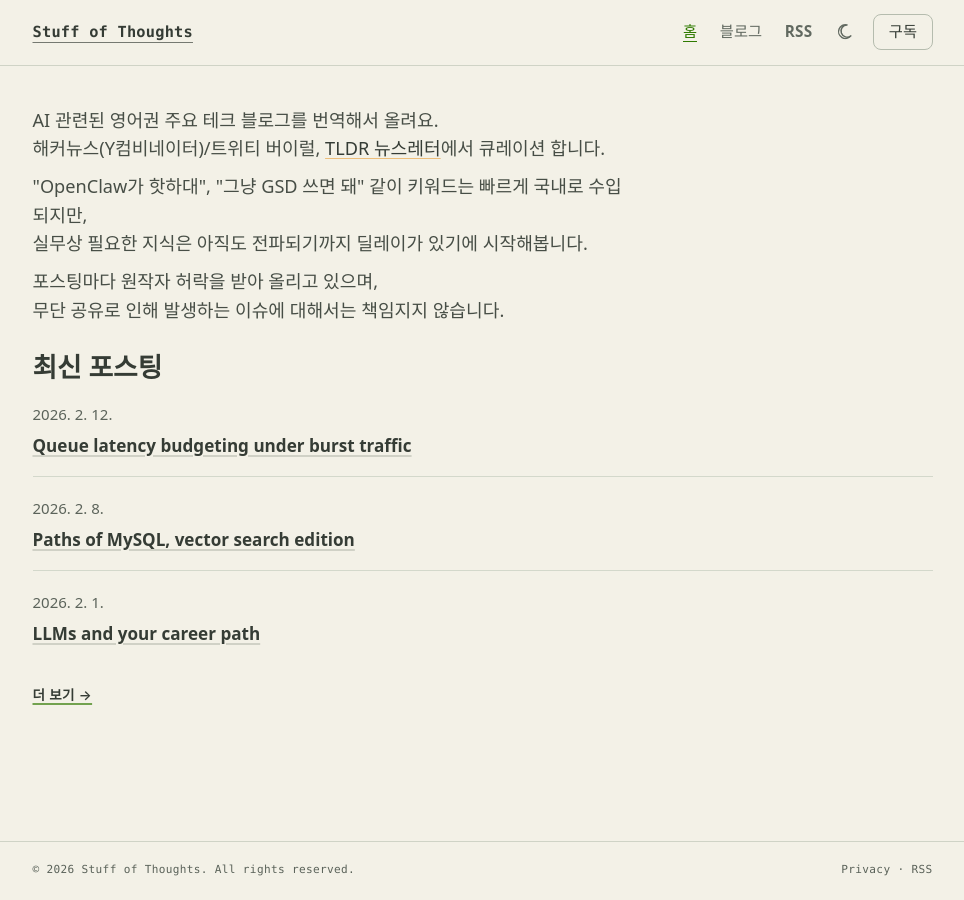
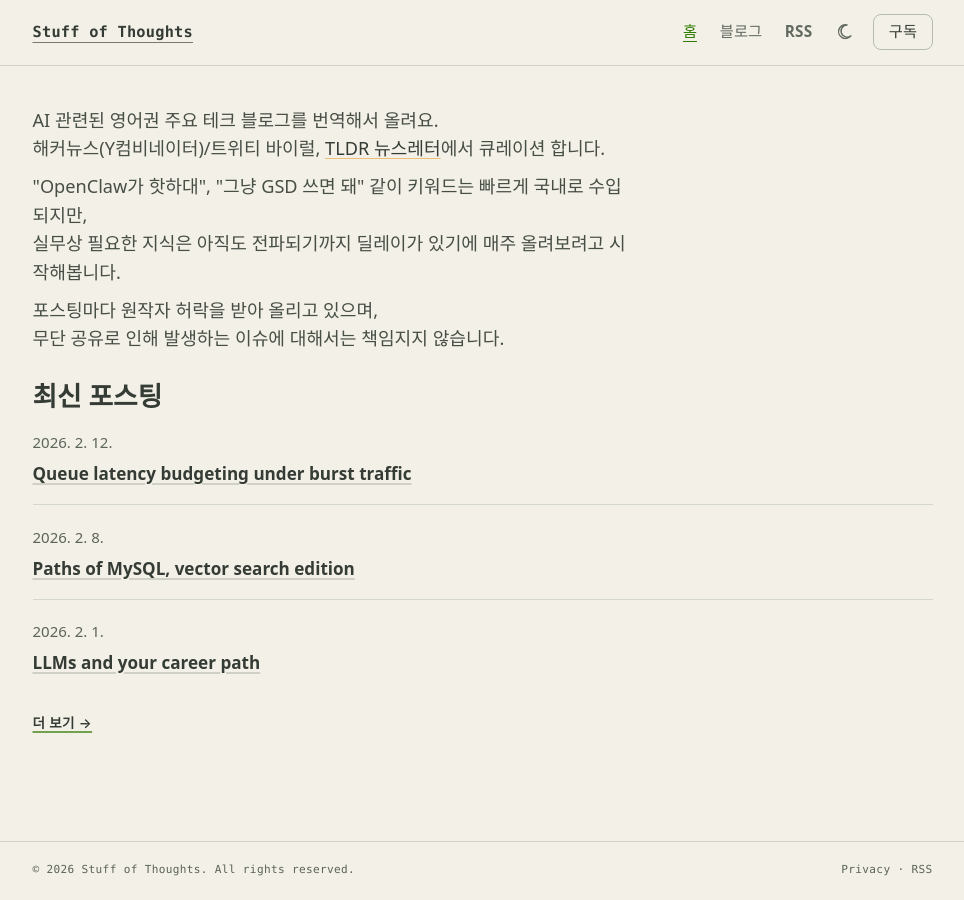
Before and after one commit to yjaychoi/stuffs-blog, a Jekyll site: the page built from index.md, in a window 1280 px wide. Shown: the whole page, without its empty margins (150-1114 px from the left). Built offline with Jekyll 4.4.1, drawn with Linux system fonts in a browser that asks for light colours.

Commit message:
fix: typos and unlocalized page (amend 79501e8)

```diff
--- a/_layouts/home.html
+++ b/_layouts/home.html
@@ -5,11 +5,11 @@ layout: default
   <h1 class="sr-only">Stuff of Thoughts</h1>
   <p>
     AI 관련된 영어권 주요 테크 블로그를 번역해서 올려요.</br>
-    해커뉴스(Y컴비네이터)/트위티 버이럴, <a href="https://tldr.tech/">TLDR 뉴스레터</a>에서 큐레이션 합니다.
+    해커뉴스(Y컴비네이터)/트위티 바이럴, <a href="https://tldr.tech/">TLDR 뉴스레터</a>에서 큐레이션 합니다.
   </p>
   <p>
     "OpenClaw가 핫하대", "그냥 GSD 쓰면 돼" 같이 키워드는 빠르게 국내로 수입되지만,<br/>
-    실무상 필요한 지식은 아직도 전파되기까지 딜레이가 있기에 시작해봅니다.
+    실무상 필요한 지식은 아직도 전파되기까지 딜레이가 있기에 매주 올려보려고 시작해봅니다.
   </p>
   <p>
     포스팅마다 원작자 허락을 받아 올리고 있으며,<br/>
--- a/_layouts/tag_detail.html
+++ b/_layouts/tag_detail.html
@@ -3,7 +3,7 @@ layout: default
 ---
 <section class="route-header">
   <h1>#{{ page.tag_name }}</h1>
-  <p>Posts tagged with {{ page.tag_name }}.</p>
+  <p>"{{ page.tag_name }}" 태그된 포스팅 목록</p>
 </section>
 
 <section class="route-section">
```
Also changed, not shown: subscribe/confirmed/index.md (+1 -1 lines).
